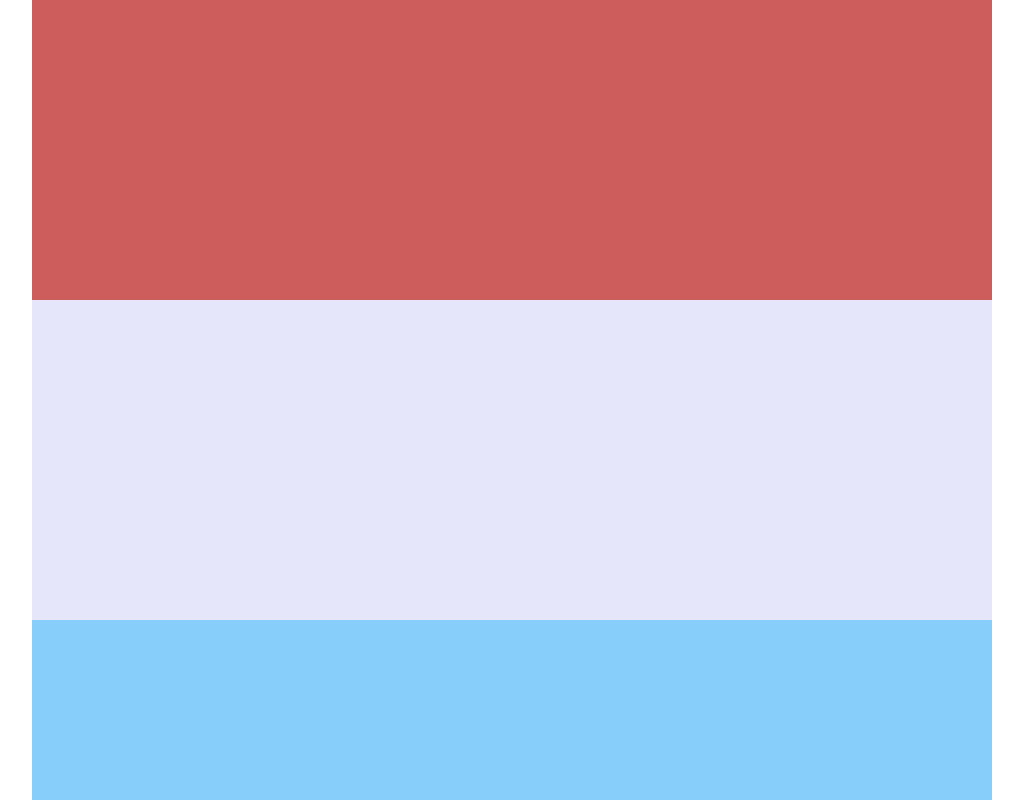
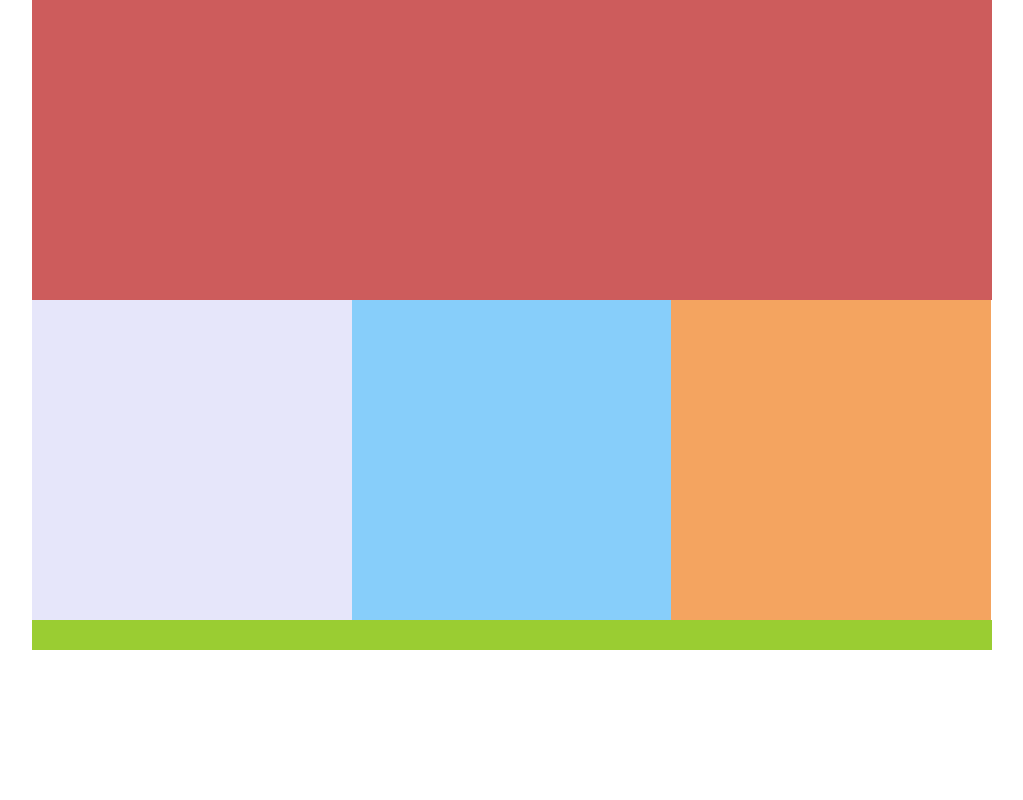
Before and after one commit to nickantolini/responsive-colors, a plain HTML site: page index.html in a window 1280 px wide. Shown: the top 800 px of the page, without its empty margins (128-1151 px from the left). Drawn offline with Linux system fonts and the light colour scheme.

Commit message:
Added layout changes for different devices

```diff
--- a/css/main.css
+++ b/css/main.css
@@ -21,7 +21,7 @@ html, body {
 header {
   height: 300px;
   width: 100%;
-  background: #e3e3e3;
+  background: #FFE4C4;
 }
 
 
@@ -34,15 +34,15 @@ header {
 }
 
 #column-1 {
-  background: #d5d5d5;
+  background: #E9967A;
 }
 
 #column-2 {
-  background: #d5d5d5;
+  background: #BDB76B;
 }
 
 #column-3 {
-  background: #d5d5d5;
+  background: #556B2F;
 }
 
 
@@ -59,6 +59,10 @@ footer {
 /* Change the background colors below */
 
 @media (min-width: 768px) {
+  .col-3 {
+    width: 50%;
+
+  }
   header {
     background-color: #F0F8FF;
   }
@@ -73,6 +77,7 @@ footer {
 
   #column-3 {
     background-color: #FF7F50;
+    width: 100%;
   }
 
   footer {
@@ -84,6 +89,10 @@ footer {
 
 /*---------- Desktops ----------*/
 @media (min-width: 1200px) {
+  .col-3 {
+    width: 33.3%;
+
+  }
   header {
     background-color: #CD5C5C;
   }
@@ -98,6 +107,7 @@ footer {
 
   #column-3 {
     background-color: #F4A460;
+    width: 33.3%;
   }
 
   footer {
```
